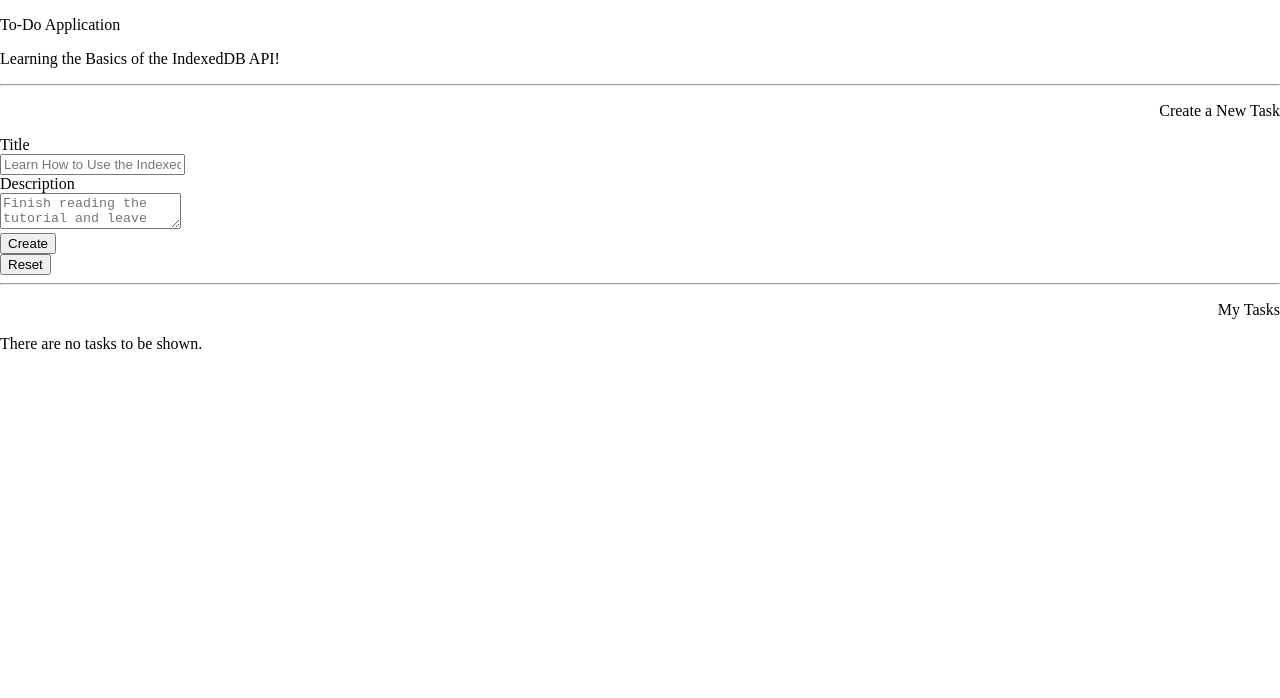
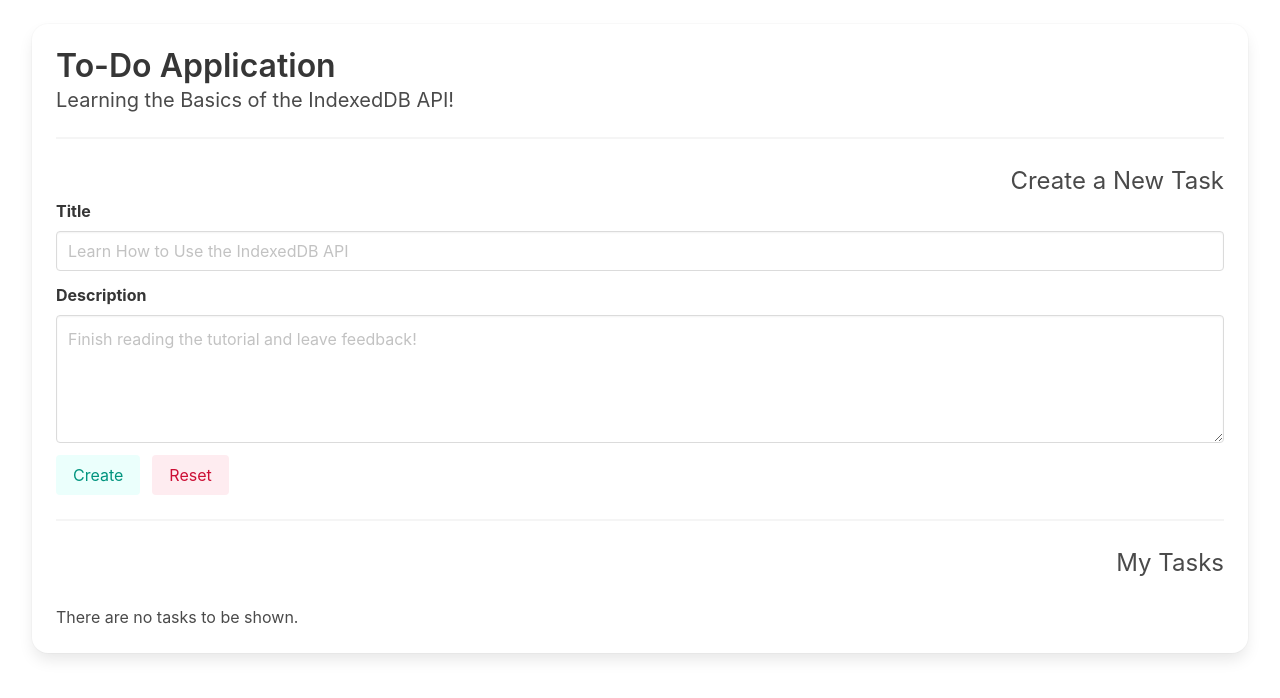
Before and after one commit to DevTony101/js-todo-app-indexed_db, a website built with webpack: page dist/index.html in a window 1280 px wide. Built offline with nearby package versions, Linux system fonts and the light colour scheme; files whose address does not match are found by name.

Commit message:
Update index.html

```diff
--- a/dist/index.html
+++ b/dist/index.html
@@ -3,7 +3,7 @@
 <head>
   <meta charset="UTF-8"/>
   <meta name="viewport" content="width=device-width, initial-scale=1.0"/>
-  <link rel="stylesheet" href="../node_modules/bulma/css/bulma.min.css"/>
+  <link rel="stylesheet" href="https://cdn.jsdelivr.net/npm/bulma@0.9.0/css/bulma.min.css">
   <link rel="stylesheet" href="./assets/css/index.css"/>
   <title>To-Do App</title>
 </head>
```
